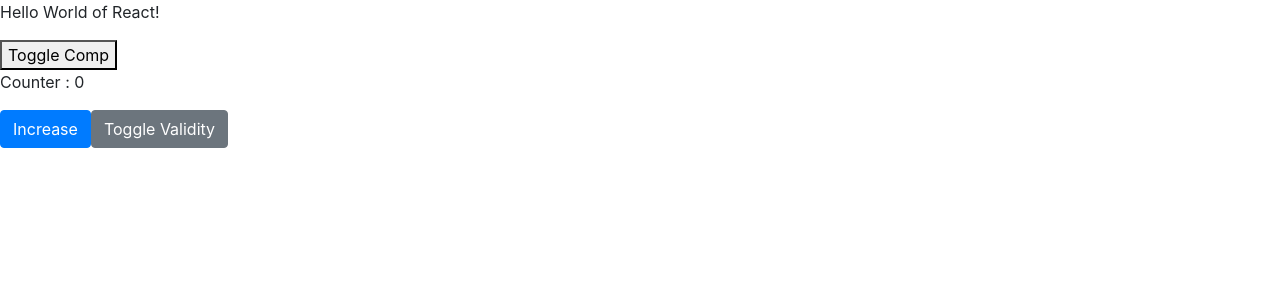
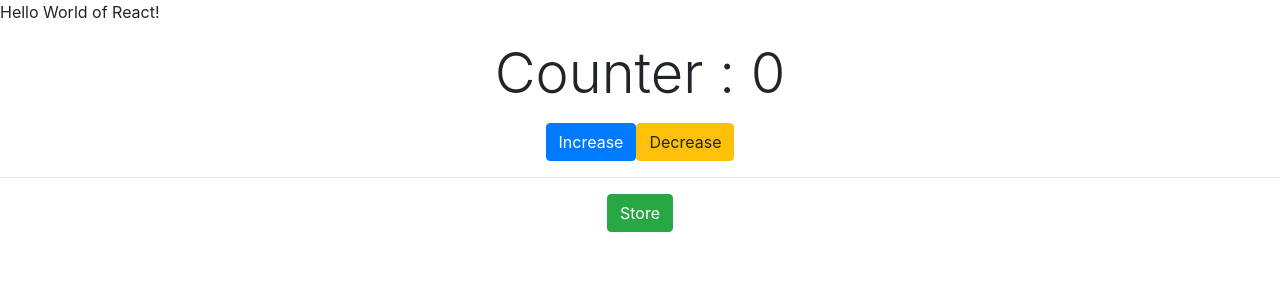
Before and after one commit to synergy2411/mar-22-react-app, a React (Create React App) app in the folder expenses-app/: page / in a window 1280 px wide. Shown: the top 300 px of the page. Built offline with nearby package versions, Linux system fonts and the light colour scheme.

Commit message:
use reducer added

```diff
--- a/expenses-app/src/App.tsx
+++ b/expenses-app/src/App.tsx
@@ -4,16 +4,18 @@ import Expenses from './components/Expenses/Expenses';
 import Demo from "./components/demo/Demo";
 import ClassBasedComp from "./components/ClassBased/ClassBased";
 import UseEffect from "./components/Hooks/UseEffect";
+import UseReducer from "./components/Hooks/UseReducer";
 
 function App() {
   const [showComp , setShowComp] = useState<boolean>(true);
   return (
     <div>
       <p>Hello World of React!</p>
+      <UseReducer />
       {/* <UseEffect /> */}
       {/* <Expenses /> */}
-      <button onClick={() => setShowComp(!showComp)}>Toggle Comp</button>
-      {showComp && <UseEffect />}
+      {/* <button onClick={() => setShowComp(!showComp)}>Toggle Comp</button>
+      {showComp && <UseEffect />}  */}
       {/* {showComp && <ClassBasedComp />}  */}
     </div>
   )
--- /dev/null
+++ b/expenses-app/src/components/Hooks/UseReducer.tsx
@@ -0,0 +1,85 @@
+import { useReducer } from "react";
+
+enum ActionTypes {
+  INCREMENT,
+  DECREMENT,
+  STORE_RESULT
+}
+interface Action {
+  type: ActionTypes;
+  payload?: number;
+}
+
+interface CounterState {
+  counter: number;
+  result : Array<number>;
+}
+
+const reducerFn = (prevState: CounterState, action: Action) : CounterState=> {
+    if(action.type === ActionTypes.INCREMENT){
+        return {
+            ...prevState,
+            counter : prevState.counter + action.payload!
+        }
+    }else if(action.type === ActionTypes.DECREMENT){
+        return {
+            ...prevState,
+            counter : prevState.counter - action.payload!
+        }
+    }else if(action.type === ActionTypes.STORE_RESULT){
+        return {
+            ...prevState,
+            result : [prevState.counter, ...prevState.result]
+        }
+    }else{
+        return prevState;
+    }
+};
+
+const UseReducer = () => {
+  const [state, dispatchFn] = useReducer(reducerFn, { counter: 0, result : [] });
+
+  const increaseHandler = () => {
+    dispatchFn({
+      type: ActionTypes.INCREMENT,
+      payload: 10,
+    });
+  };
+
+  const decreaseHandler = () => {
+      dispatchFn({
+          type : ActionTypes.DECREMENT,
+          payload : 5
+      })
+  }
+
+  const storeResultHandler = () => {
+      dispatchFn({type : ActionTypes.STORE_RESULT})
+  }
+  return (
+    <div className="text-center">
+      <p className="display-4">Counter : {state.counter} </p>
+      <button className="btn btn-primary" onClick={increaseHandler}>
+        Increase
+      </button>
+      <button className="btn btn-warning" onClick={decreaseHandler}>
+        Decrease
+      </button>
+      <hr />
+      <div className="row">
+          <div className="col-6 offset-3">
+              <button className="btn btn-success" onClick={storeResultHandler}>Store</button>
+          </div>
+      </div>
+      <br />
+      <ul className="list-group">
+          {state.result.map((r, index) => {
+            return <li key={index} className="list-group-item">{r}</li>
+          }
+          )}
+      </ul>
+    </div>
+  );
+};
+
+export default UseReducer;
```
